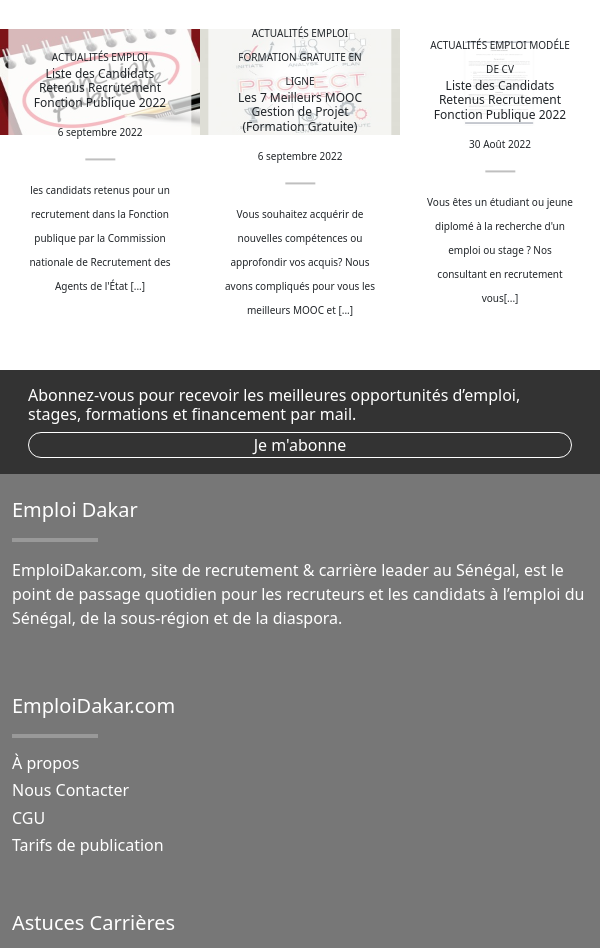
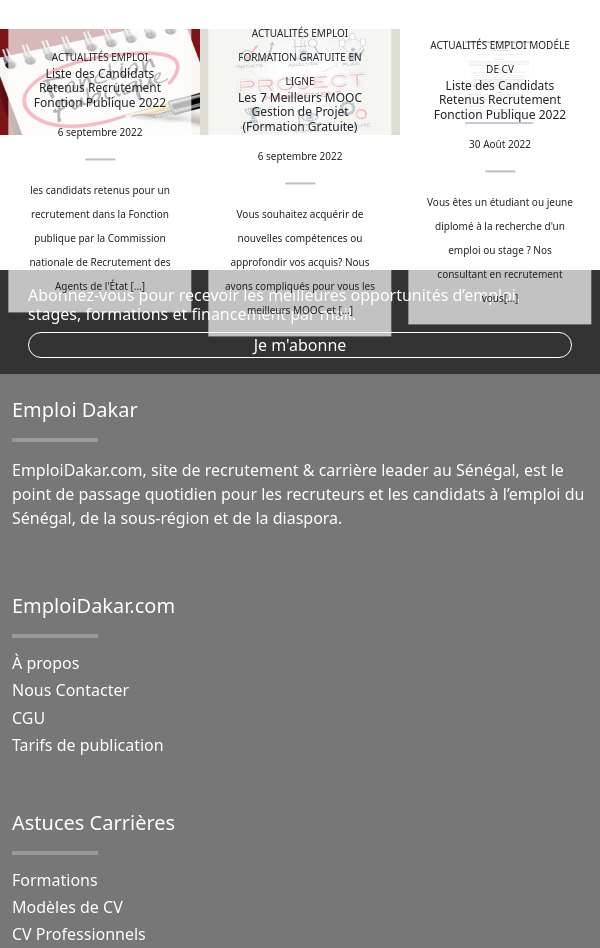
Before and after one commit to XMAN-MHD/emploidakar.github.io, a website: page index.html in a window 600 px wide. Shown: the part 2582-3530 px from the top of the page. Drawn offline with nearby package versions, Linux system fonts and the light colour scheme.

```diff
--- a/index.css
+++ b/index.css
@@ -213,7 +213,7 @@
 /* footer section */
 footer
 {
-  margin-top: 300px;
+  margin-top: 100px;
   background-color: rgb(119, 119, 119);
 }
 #top-footer
@@ -283,7 +283,7 @@
   }
   footer
   {
-    margin-top: 200px;
+    margin-top: 100px;
   }
 
 }
@@ -306,7 +306,7 @@
     }
     footer
     {
-      margin-top: 200px;
+      margin-top: 100px;
     }
 
 }
```
